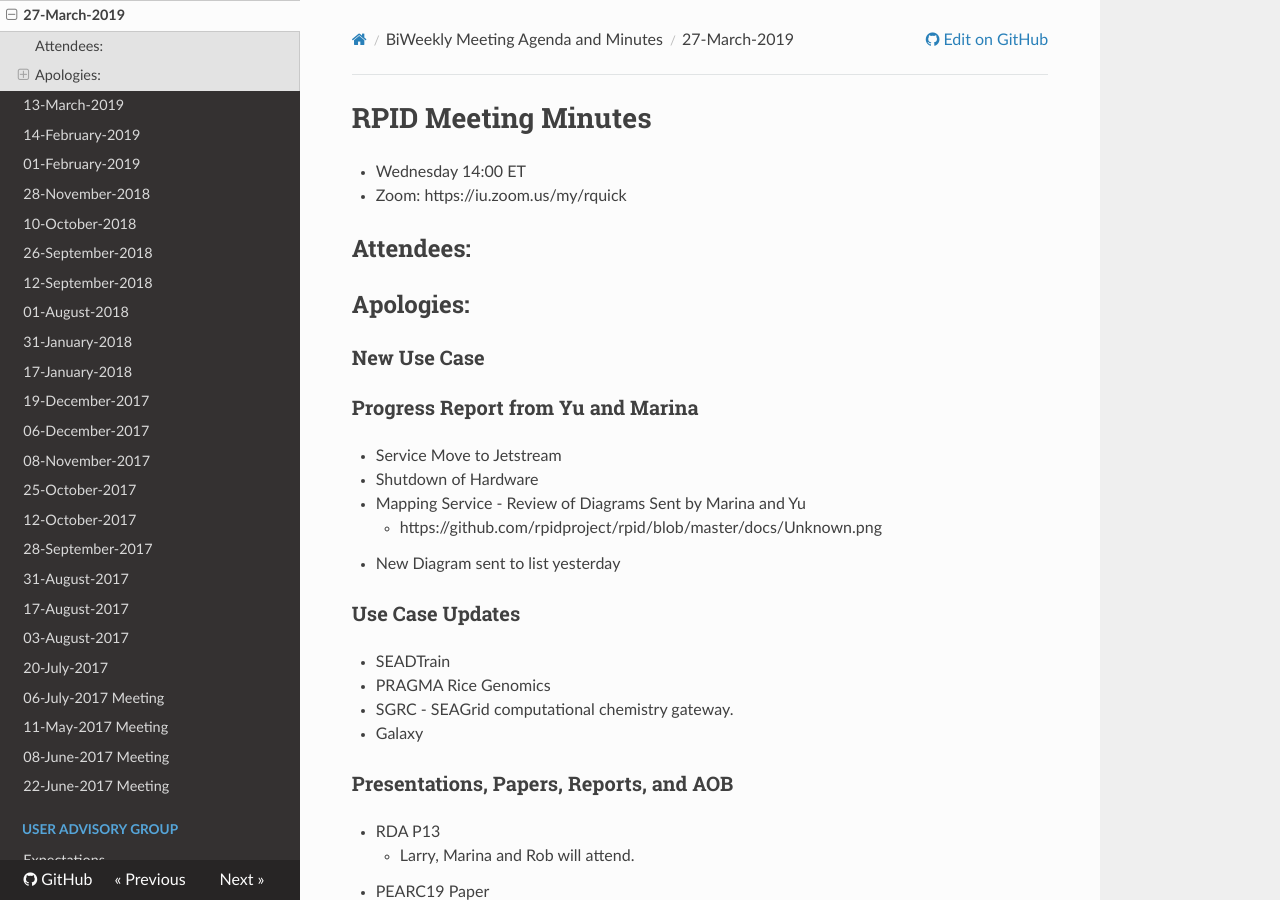
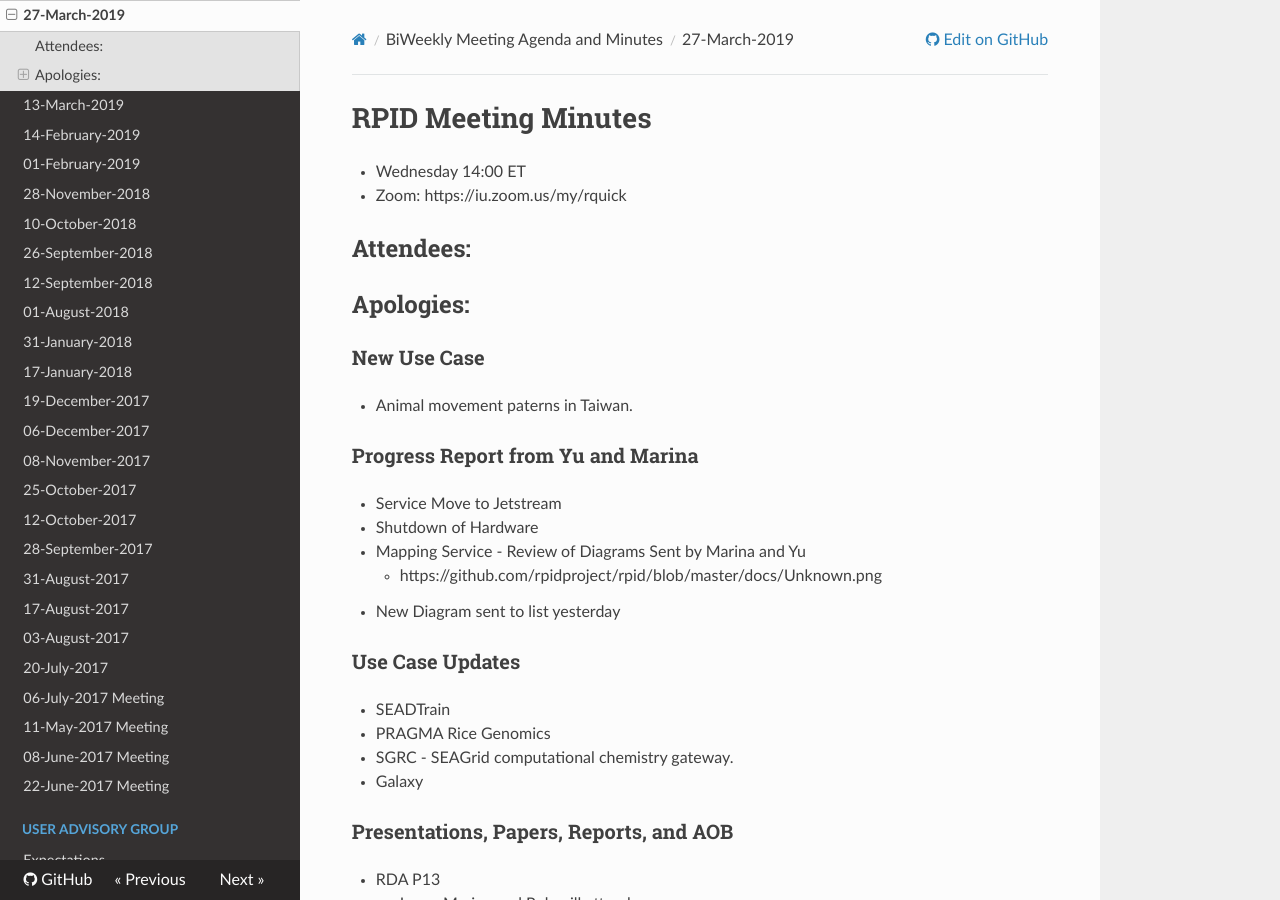
Before and after one commit to rpidproject/rpid, an MkDocs documentation site: the page built from docs/27-March-2019.md, in a window 1280 px wide and 900 px high. Built offline with MkDocs 1.6.1, drawn with Linux system fonts in a browser that asks for light colours; nearby versions of some CDN libraries; old or Windows-style settings are respelled for this version of MkDocs.

Commit message:
Update 27-March-2019.md

```diff
--- a/docs/27-March-2019.md
+++ b/docs/27-March-2019.md
@@ -7,6 +7,7 @@
 ## Apologies:
 
 ### New Use Case
+   * Animal movement paterns in Taiwan.
 
 ### Progress Report from Yu and Marina
    * Service Move to Jetstream
```
